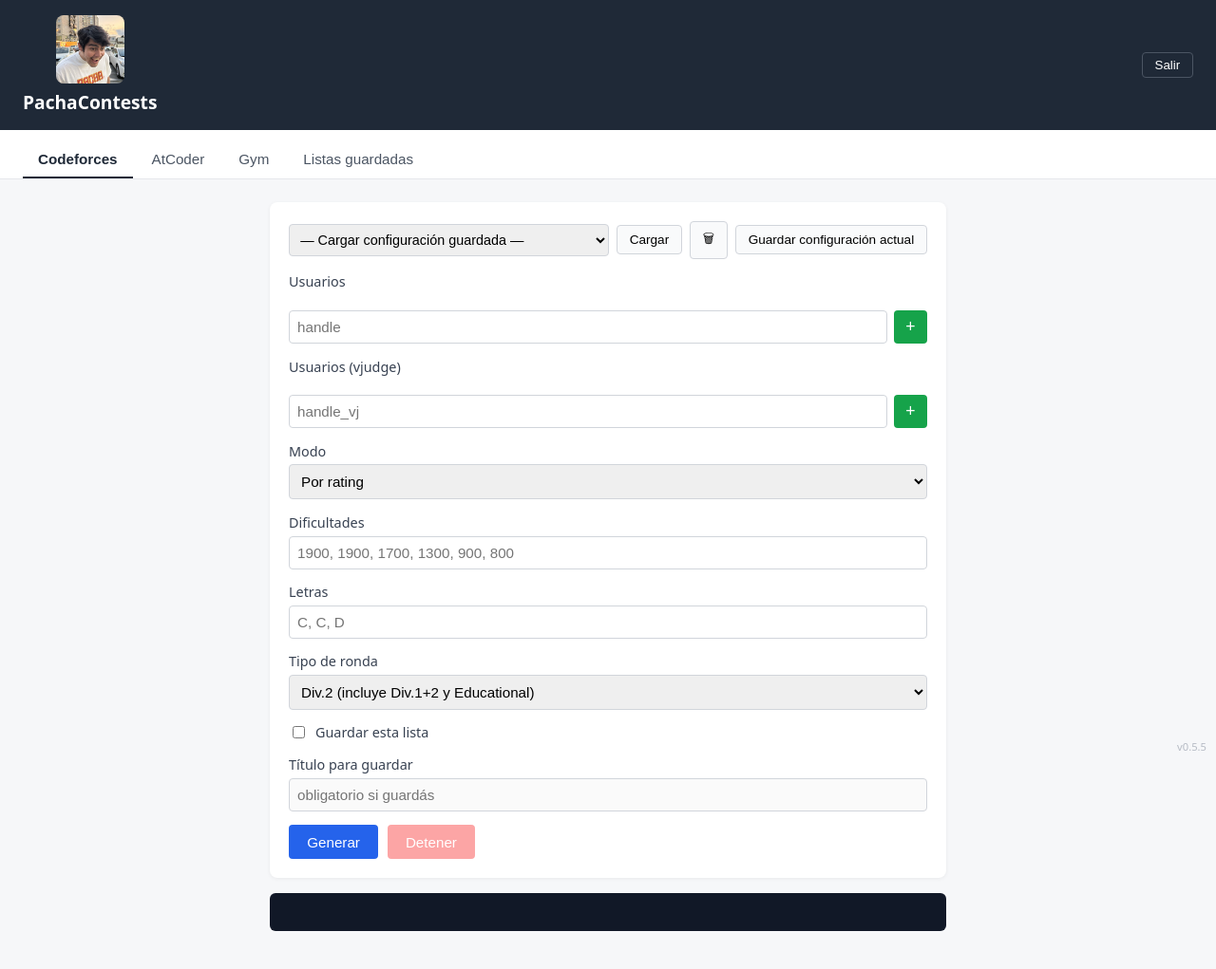
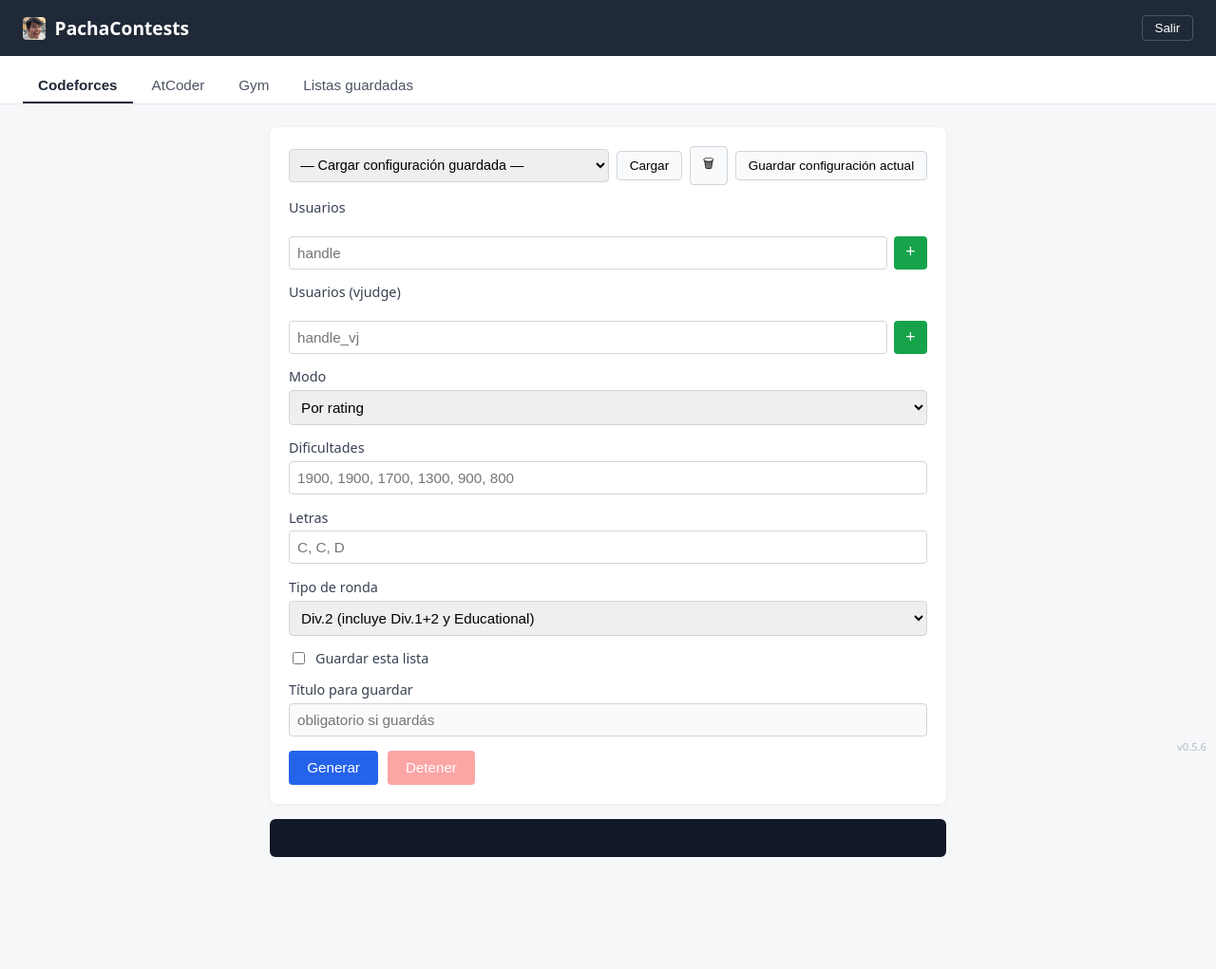
Before and after one commit to pacha2880/contest-generator, a FastAPI app: page / in a window 1280 px wide. Shown: the whole page at 95% size. After the commit the page ends 903 px from the top, so only its background shows below. Run offline with FastAPI, Linux system fonts and the light colour scheme; data that the repository does not hold is empty.

Commit message:
Revert header icon to the small favicon, keep the photo only on login
The big photo looked bad shrunk into the top bar. Header goes back to a small favicon.ico next to the title; login keeps the bigger photo stacked above it.

Co-Authored-By: Claude Sonnet 5 <noreply@anthropic.com>

```diff
--- a/server.py
+++ b/server.py
@@ -55,7 +55,7 @@ SECRET_KEY = os.environ.get("SECRET_KEY", "dev-only-insecure-secret-change-in-pr
 
 # No automation around this yet (no CHANGELOG.md, no CI check) — bump by hand
 # alongside a meaningful batch of changes to the web UI/backend.
-APP_VERSION = "0.5.5"
+APP_VERSION = "0.5.6"
 
 app = FastAPI(title="PachaContests")
 app.add_middleware(SessionMiddleware, secret_key=SECRET_KEY)
--- a/static/style.css
+++ b/static/style.css
@@ -15,8 +15,8 @@ header {
   color: white;
 }
 header h1 { margin: 0; font-size: 1.2rem; }
-.brand { display: flex; flex-direction: column; align-items: center; gap: 0.4rem; }
-.brand-icon { width: 72px; height: 72px; object-fit: cover; border-radius: 8px; }
+.brand { display: flex; align-items: center; gap: 0.6rem; }
+.brand-icon { width: 24px; height: 24px; object-fit: cover; border-radius: 4px; }
 
 .login-body {
   display: flex;
@@ -35,7 +35,7 @@ header h1 { margin: 0; font-size: 1.2rem; }
   min-width: 280px;
 }
 .login-box input, .login-box button { padding: 0.6rem; font-size: 1rem; }
-.login-box .brand { justify-content: center; }
+.login-box .brand { flex-direction: column; justify-content: center; gap: 0.4rem; }
 .login-box .brand-icon { width: 96px; height: 96px; }
 .error { color: #b00020; margin: 0; }
 
--- a/templates/index.html
+++ b/templates/index.html
@@ -10,7 +10,7 @@
 <body>
   <header>
     <div class="brand">
-      <img src="/static/logo.jpg" alt="" class="brand-icon">
+      <img src="/static/favicon.ico" alt="" class="brand-icon">
       <h1>PachaContests</h1>
     </div>
     <form method="post" action="/logout"><button type="submit" class="link-btn">Salir</button></form>
```
